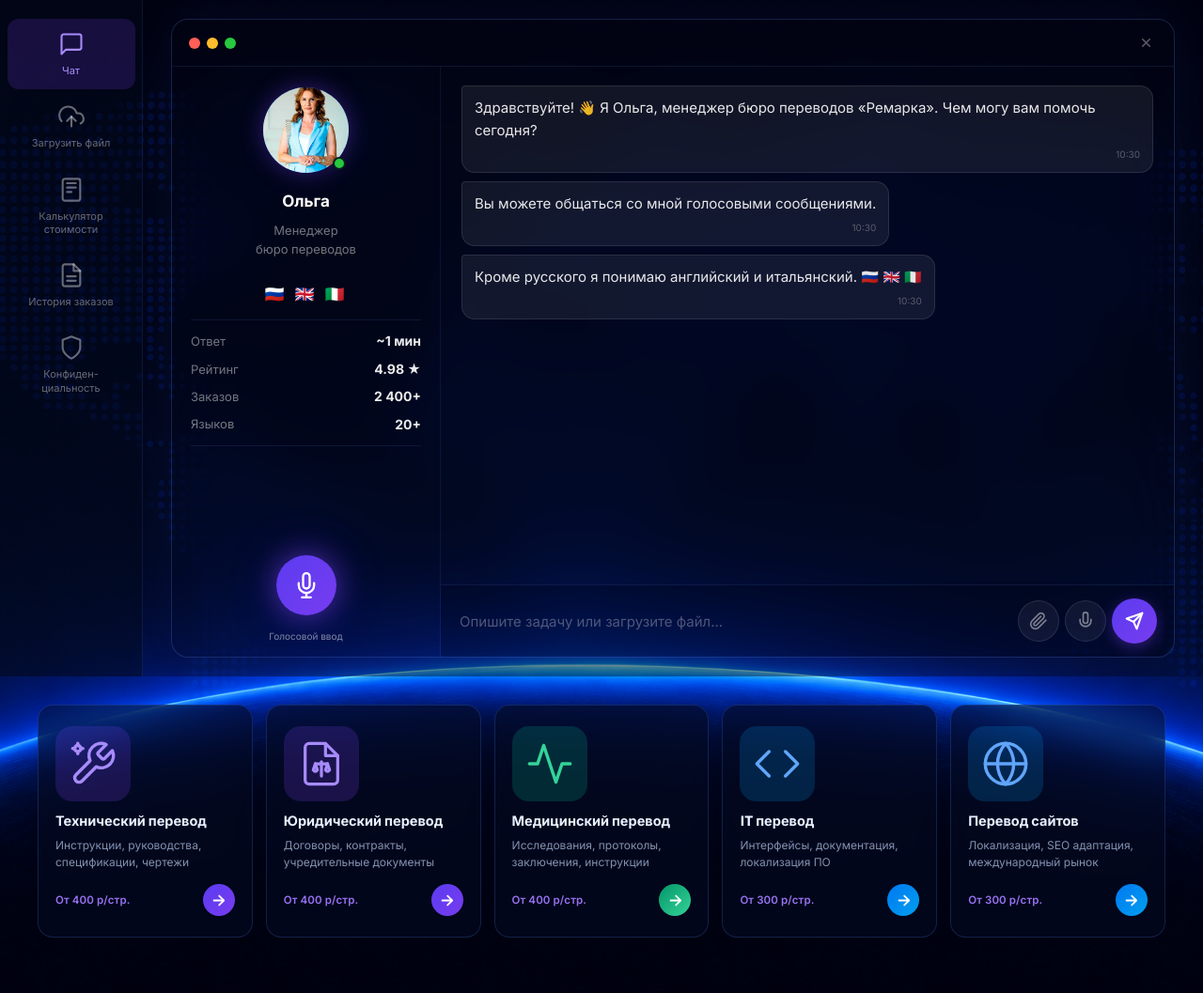
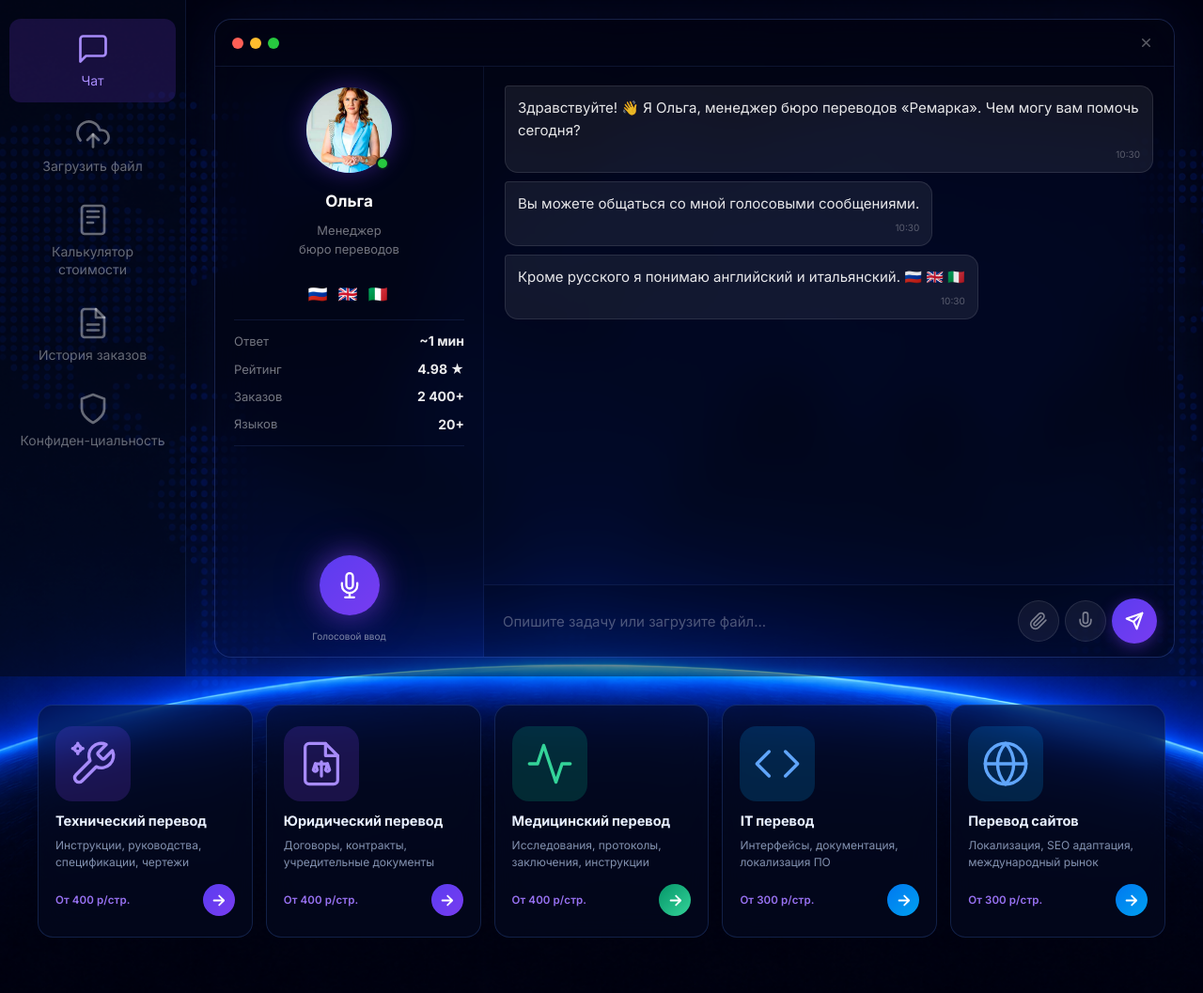
Before and after one commit to alefcom1/Moscowtrans, a PHP site: page /prototype/ in a window 1280 px wide. Shown: the part 80-1137 px from the top of the page at 94% size. Run offline with PHP 8.4, Linux system fonts and the light colour scheme.

Commit message:
Sidebar: text and icons +30% (14px font, 36px icons, wider panel)

```diff
--- a/prototype/css/styles.css
+++ b/prototype/css/styles.css
@@ -1138,8 +1138,10 @@ img { max-width: 100%; display: block; }
 .cw-input-bar { border-radius: 0 0 18px 0; flex-shrink: 0; }
 :root[data-theme="light"] .cw-input-bar { border-radius: 0 0 18px 0; }
 
-/* Sidebar поверх фонового изображения */
-.chat-sidebar { z-index: 10; }
+/* Sidebar поверх фонового изображения; текст и иконки +30% */
+.chat-sidebar { z-index: 10; width: 198px; }
+.chat-sidebar svg { width: 36px; height: 36px; }
+.sb-item { font-size: 14px; width: 177px; padding: 14px 10px; }
 
 /* Аватар Ольги +30% (70px → 91px) */
 .cw-agent-panel .agent-avatar-wrap { width: 91px; height: 91px; margin-bottom: 12px; }
```
